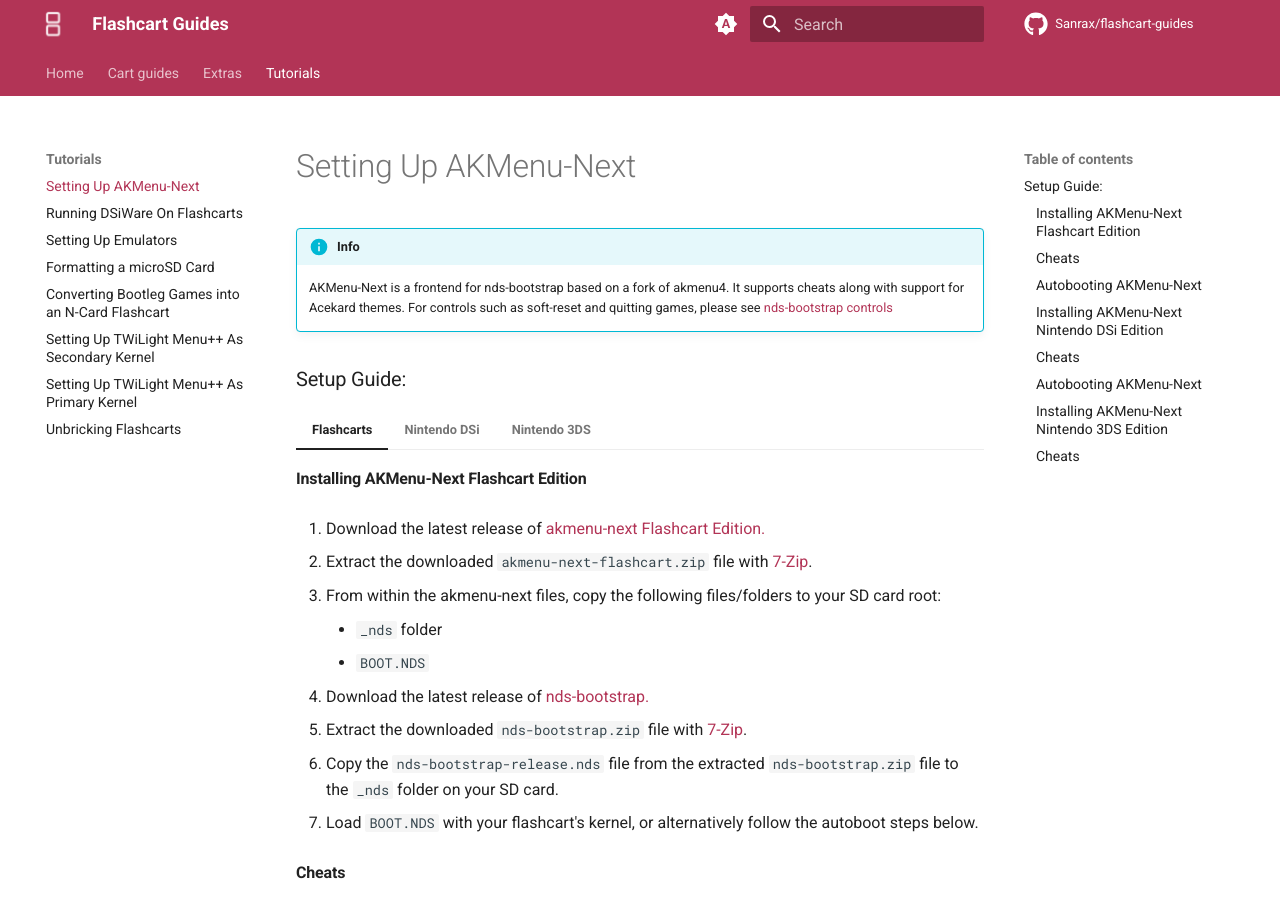
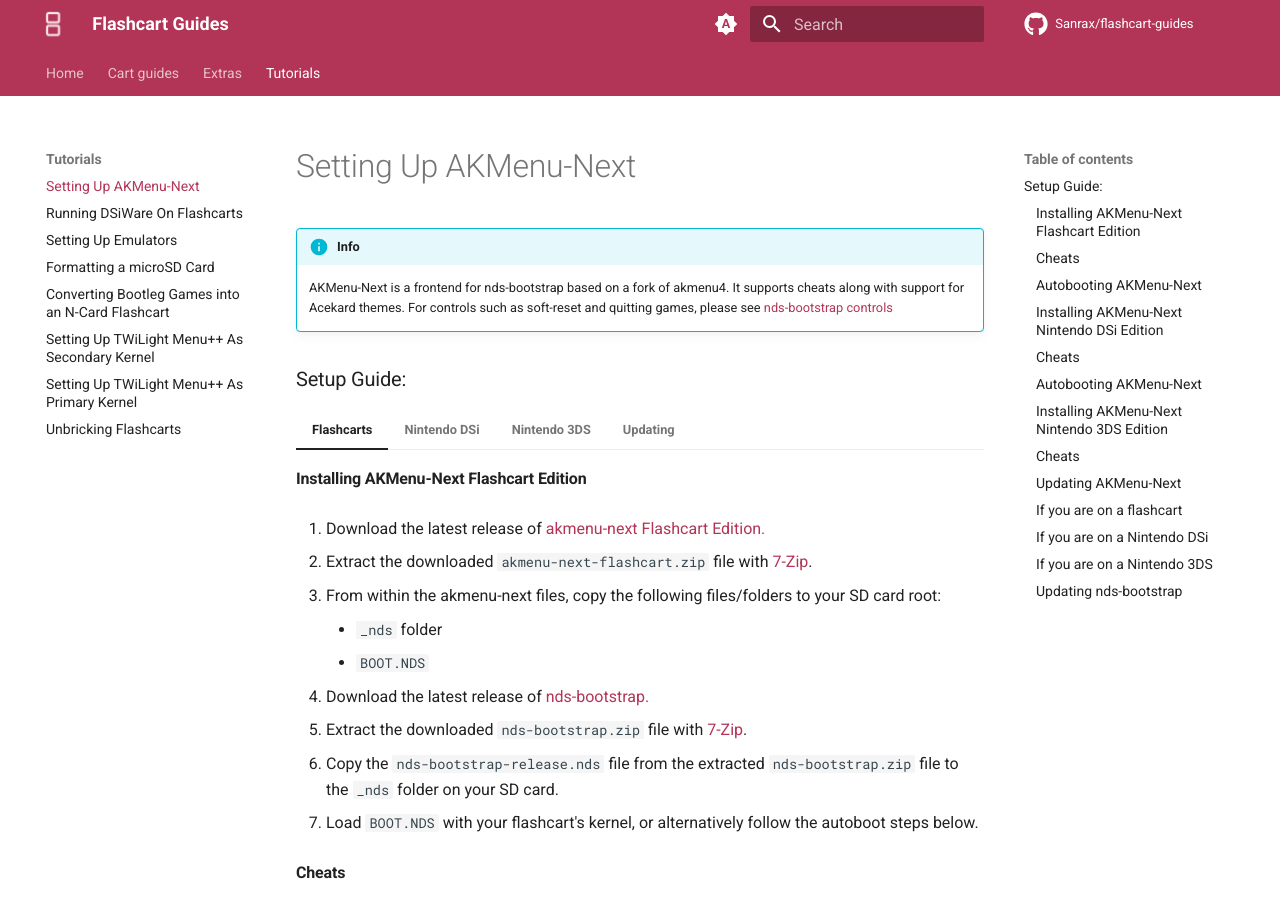
Before and after one commit to Sanrax/flashcart-guides, an MkDocs documentation site: the page built from docs/tutorials/akmenu-next.md, in a window 1280 px wide and 900 px high. Built offline with MkDocs 1.6.1 and Material for MkDocs 9.7.7, drawn with Linux system fonts in a browser that asks for light colours; comment, search, counter and statistics services are not loaded; some of the changed lines change nothing that is shown.

Commit message:
Update akmenu-next.md
Add updating steps

```diff
--- a/docs/tutorials/akmenu-next.md
+++ b/docs/tutorials/akmenu-next.md
@@ -132,3 +132,39 @@
     1. If you'd like to be able to use cheats on your games, download a [cheat database.](https://github.com/DeadSkullzJr/NDS-i-Cheat-Databases/releases/latest)
 
     1. You will need the `usrcheat.7z` file. Extract it using [7-Zip](https://www.7-zip.org/), inside you will find a `usrcheat.dat` file. Copy this file to `_nds/akmenunext/cheats/` on your SD card. (Create the `cheats` folder if it doesn't exist)
+
+=== "Updating"
+
+    !!! info
+
+        AKMenu-Next and nds-bootstrap must be updated seperately of each other.
+        If you wish to check for the latest version of AKMenu-Next and nds-bootstrap, you can view the latest versions & changelog from the Github releases linked here: [AKMenu-Next Releases](https://github.com/coderkei/akmenu-next/releases/latest) - [nds-bootstrap Releases](https://github.com/DS-Homebrew/nds-bootstrap/releases/latest)
+
+    #### Updating AKMenu-Next
+
+    1. Go to the tab above for your applicable console/flashcart and  Download the latest release of AKMenu-Next from there.
+
+    1. Extract the downloaded `akmenu-next-flashcart/dsi/3ds.zip` file with [7-Zip](https://www.7-zip.org/).
+
+    1. From within the AKMenu-Next files, copy the `_nds` folder to your SD card root, clicking `Replace files` if on Windows or Linux, or `Merge` if on MacOS:
+
+    #### If you are on a flashcart
+
+    - Copy & replace the `BOOT.NDS` file to your SD card root.
+
+    #### If you are on a Nintendo DSi
+
+    - Copy & replace the `akmenu-next.dsi` file to your SD card root.
+    - If you **do not** also use Twilightmenu++, copy & replace the `BOOT.NDS` file to your SD card root. If you use Twilightmenu++, skip this file.
+
+    #### If you are on a Nintendo 3DS
+
+    - Copy & replace the `akmenu-next.cia` file to your SD card root. Install this file with FBI, you may need to restart your 3DS console afterwards to use the new version.
+
+    #### Updating nds-bootstrap
+
+    1. Download the latest release of [nds-bootstrap.](https://github.com/DS-Homebrew/nds-bootstrap/releases/latest/download/nds-bootstrap.zip)
+
+    1. Extract the downloaded `nds-bootstrap.zip` file with [7-Zip](https://www.7-zip.org/).
+
+    1. Copy the `nds-bootstrap-release.nds` file from the extracted `nds-bootstrap.zip` file to the `_nds` folder on your SD card.
```
